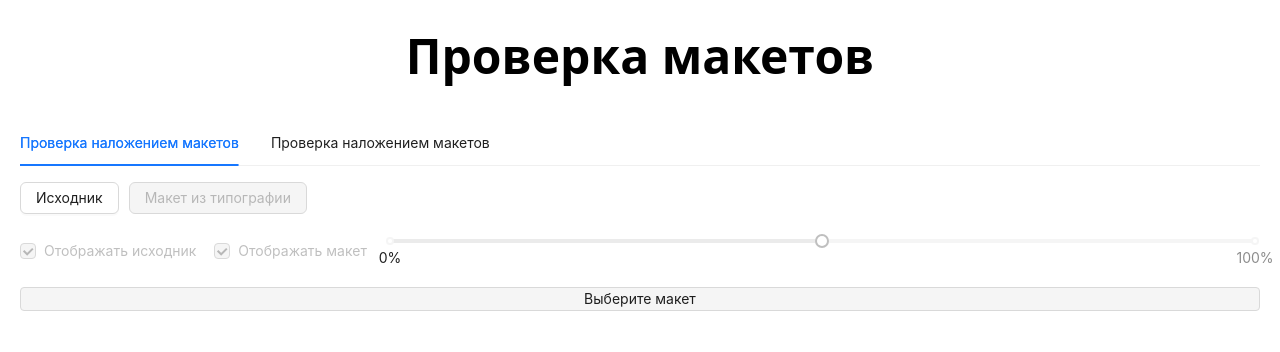
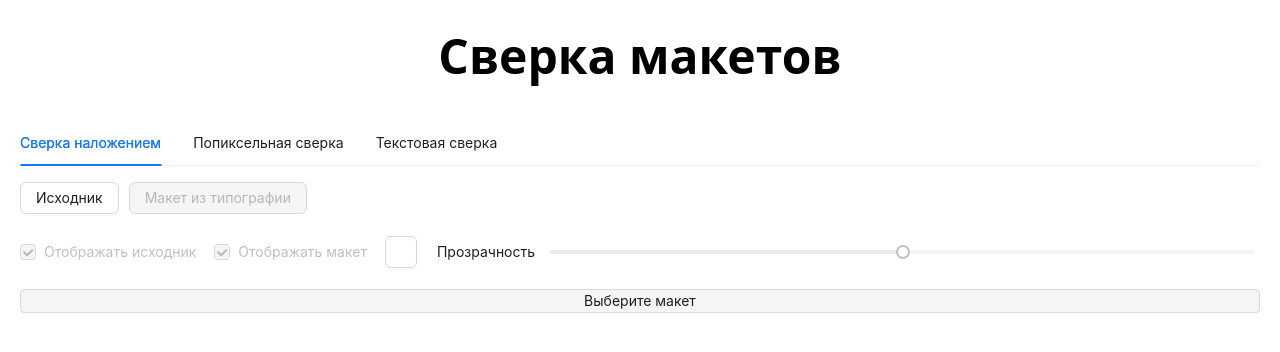
Before and after one commit to ingeneer79/layouts-validator, a Next.js app: page / in a window 1280 px wide. Shown: the top 352 px of the page. Built offline with nearby package versions, Linux system fonts and the light colour scheme; what @ant-design/nextjs-registry would draw is missing.

Commit message:
Zoom и Move

```diff
--- a/app/components/TransparencyComparer/TransparencyComparer.tsx
+++ b/app/components/TransparencyComparer/TransparencyComparer.tsx
@@ -1,6 +1,6 @@
 'use client'
 
-import { Button, Checkbox, Flex, Image, Slider, UploadFile } from "antd";
+import { Button, Checkbox, Flex, FloatButton, Image, Slider, UploadFile } from "antd";
 import Upload from "antd/es/upload/Upload";
 import { useState } from "react";
 import "./TransparencyComparer.css";
@@ -15,6 +15,13 @@ export const TransparencyComparer = () => {
   const [pos, setPos] = useState({ x: 0, y: 0, scale: 1 });
 
   const { isMoving, containerRef, onMouseDown, onWheel, translateX, translateY, scale } = usePanAndZoom();
+
+  const onReverse = () => {
+    setSrcFile(maketFile);
+    setSrcFileObj(maketFileObj);
+    setMaketFile(srcFile);
+    setMaketFileObj(srcFileObj);
+  };
 
   return (
     <Flex vertical gap={10}>
@@ -58,27 +65,29 @@ export const TransparencyComparer = () => {
                 <Button disabled={!srcFile}>Макет из типографии</Button>
             </Upload>
       </Flex>
-        <Flex gap={10} style={{width: "100%"}}>
+        <Flex gap={10} style={{width: "100%", height: "55px", alignItems: "center"}}>
               <Flex gap={10} style={{minWidth: "fit-content", alignItems: "center"}}>
                 <Checkbox disabled={srcFile === undefined} defaultChecked={true} onChange={e => setSrcFile(e.target.checked ? URL.createObjectURL(srcFileObj?.originFileObj as File) : null)}>Отображать исходник</Checkbox>
                 <Checkbox disabled={maketFile === undefined} defaultChecked={true} onChange={e => setMaketFile(e.target.checked ? URL.createObjectURL(maketFileObj?.originFileObj as File) : null)}>Отображать макет</Checkbox>
+                <Button onClick={onReverse} title="Поменять местами" icon={<i className="fa-solid fa-arrows-up-down-left-right"></i>} />
               </Flex>
-              <Slider disabled={!maketFile || !srcFile || isMoving} defaultValue={50} marks={{0: "0%", 100: "100%"}} onChange={(value) => {
-                if (isMoving) {
-                  return
-                }
-                setSrcImageOpacity(value / 100)
-                }} style={{width: "100%"}}/>
+              <Flex gap={10} style={{width: "100%", marginLeft: "10px", alignItems: "center"}}>
+                <label>Прозрачность</label>
+                <Slider disabled={!maketFile || !srcFile || isMoving} tooltip={{ visible: true, formatter: (value) => `${value}%` }} defaultValue={50} onChange={(value) => {
+                  if (isMoving) {
+                    return
+                  }
+                  setSrcImageOpacity(value / 100)
+                  }} style={{width: "100%"}}/>
+              </Flex>
         </Flex>
       {srcFile || maketFile ? (
-        <div className="compare-images">
+        <div className="compare-images" ref={containerRef}>
           {
             srcFile && (
-              <div ref={containerRef}>
                 <div className="compare-image-wrapper" style={{ transform: `translate(0px, 0px) scale(${scale})`}}>
                   <Image className="compare-image" src={srcFile} width="100%" height="100%" alt="" preview={false} />
                 </div>
-              </div>
             )
           }
           { maketFile && (
--- a/app/page.tsx
+++ b/app/page.tsx
@@ -9,12 +9,17 @@
     const items: TabsProps['items'] = [
       {
         key: '1',
-        label: 'Проверка наложением макетов',
+        label: 'Сверка наложением',
         children: <TransparencyComparer/>,
       },
       {
         key: '2',
-        label: 'Проверка наложением макетов',
+        label: 'Попиксельная cверка',
+        children: 'Under construction',
+      },
+      {
+        key: '3',
+        label: 'Текстовая cверка',
         children: 'Under construction',
       },
     ];
@@ -51,7 +56,7 @@
 
       return (
         <Flex gap={20} vertical className='main'>
-          <h1>Проверка макетов</h1>
+          <h1>Сверка макетов</h1>
           <Flex className='main-tabs' flex={1}>
           <Tabs defaultActiveKey="1" items={items} />
 
```
